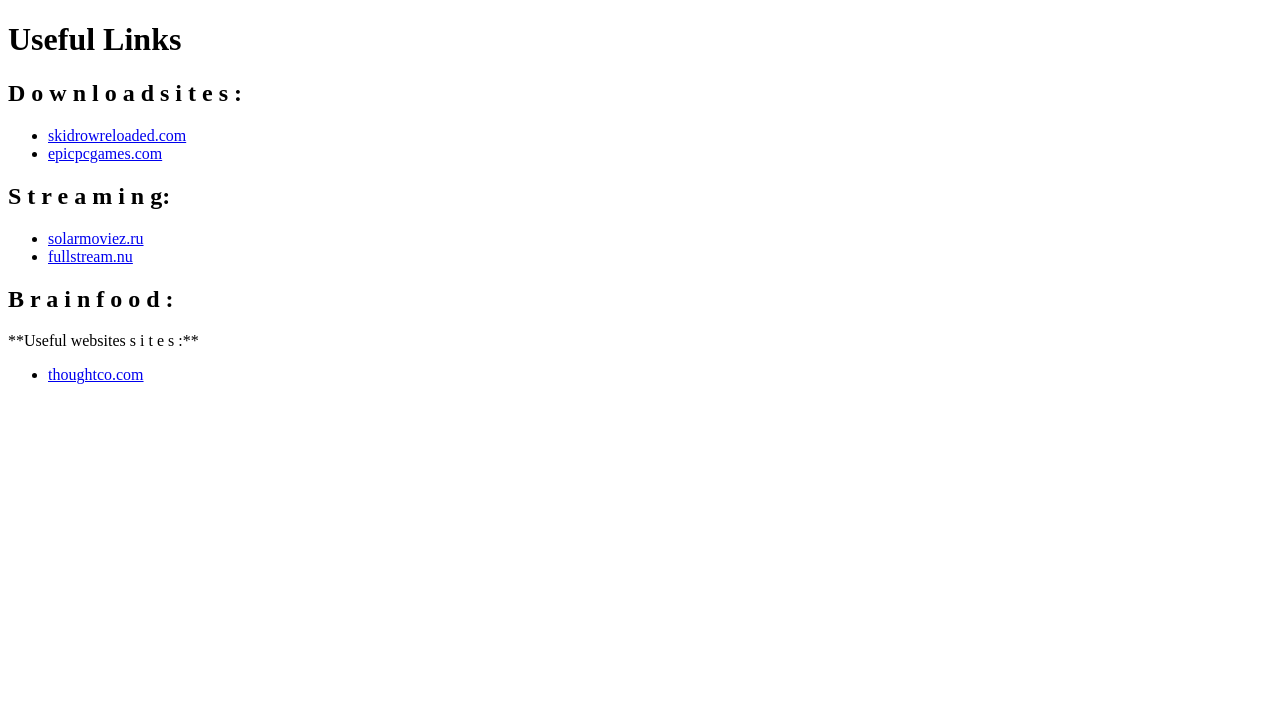
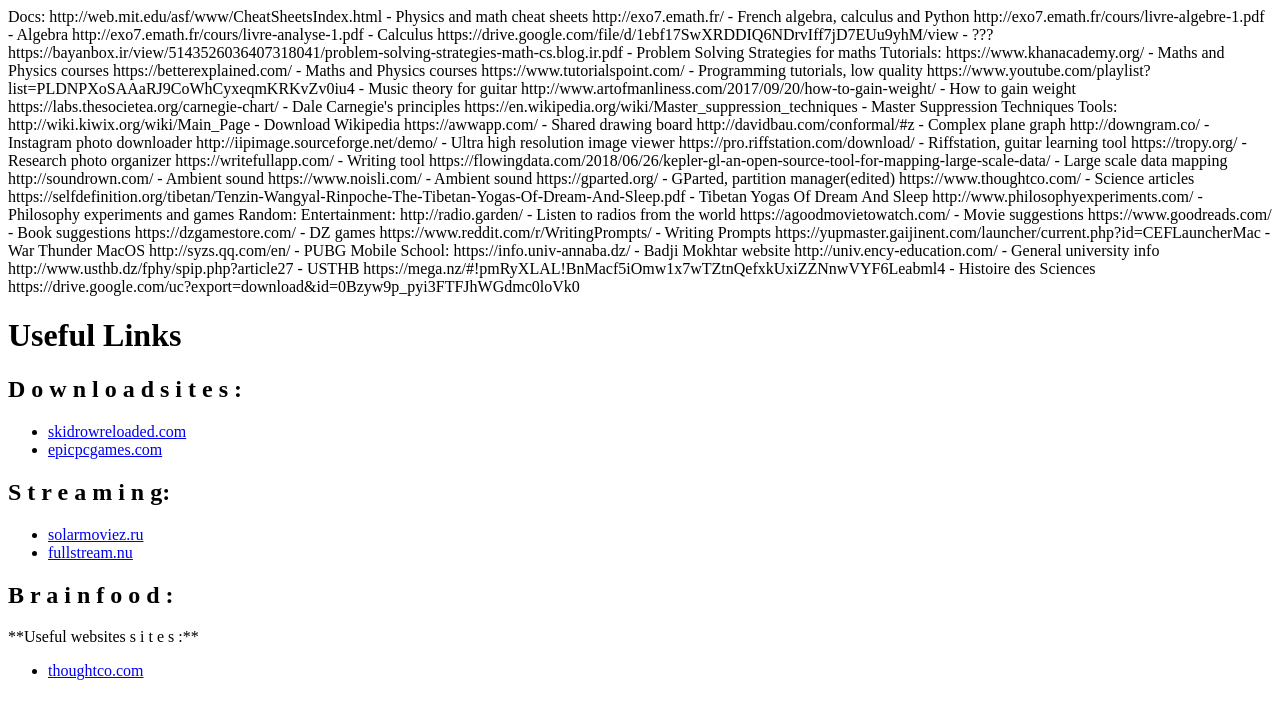
Before and after one commit to sgtskips/sgtskips.github.io, a plain HTML site: page index.html in a window 1280 px wide. Drawn offline with Linux system fonts and the light colour scheme.

Commit message:
Basic one web page files
added .css
rearrenged current existing links

```diff
--- a/index.html
+++ b/index.html
@@ -2,6 +2,65 @@
 <html>
 
 <body>
+    <div class="">
+
+
+    </div>
+    <div class="main">
+
+                Docs:
+                    http://web.mit.edu/asf/www/CheatSheetsIndex.html - Physics and math cheat sheets
+                    http://exo7.emath.fr/ - French algebra, calculus and Python
+                    http://exo7.emath.fr/cours/livre-algebre-1.pdf - Algebra
+                    http://exo7.emath.fr/cours/livre-analyse-1.pdf - Calculus
+                    https://drive.google.com/file/d/1ebf17SwXRDDIQ6NDrvIff7jD7EUu9yhM/view - ???
+                    https://bayanbox.ir/view/5143526036407318041/problem-solving-strategies-math-cs.blog.ir.pdf - Problem Solving Strategies for maths
+                Tutorials:
+                    https://www.khanacademy.org/ - Maths and Physics courses
+                    https://betterexplained.com/ - Maths and Physics courses
+                    https://www.tutorialspoint.com/ - Programming tutorials, low quality
+                    https://www.youtube.com/playlist?list=PLDNPXoSAAaRJ9CoWhCyxeqmKRKvZv0iu4 - Music theory for guitar
+                    http://www.artofmanliness.com/2017/09/20/how-to-gain-weight/ - How to gain weight
+                    https://labs.thesocietea.org/carnegie-chart/ - Dale Carnegie's principles
+                    https://en.wikipedia.org/wiki/Master_suppression_techniques - Master Suppression Techniques
+                Tools:
+                    http://wiki.kiwix.org/wiki/Main_Page - Download Wikipedia
+                    https://awwapp.com/ - Shared drawing board
+                    http://davidbau.com/conformal/#z - Complex plane graph
+                    http://downgram.co/ - Instagram  photo downloader
+                    http://iipimage.sourceforge.net/demo/ - Ultra high resolution image viewer
+                    https://pro.riffstation.com/download/ -  Riffstation, guitar learning tool
+                    https://tropy.org/ - Research photo organizer
+                    https://writefullapp.com/ - Writing tool
+                    https://flowingdata.com/2018/06/26/kepler-gl-an-open-source-tool-for-mapping-large-scale-data/ - Large scale data mapping
+                    http://soundrown.com/ - Ambient sound
+                    https://www.noisli.com/ - Ambient sound
+                    https://gparted.org/ - GParted, partition manager(edited)
+                    https://www.thoughtco.com/ - Science articles
+                    https://selfdefinition.org/tibetan/Tenzin-Wangyal-Rinpoche-The-Tibetan-Yogas-Of-Dream-And-Sleep.pdf - Tibetan Yogas Of Dream And Sleep
+                    http://www.philosophyexperiments.com/ - Philosophy experiments and games
+                Random:
+                Entertainment:
+                    http://radio.garden/ - Listen to radios from the world
+                    https://agoodmovietowatch.com/ - Movie suggestions
+                    https://www.goodreads.com/ - Book suggestions
+                    https://dzgamestore.com/ - DZ games
+                    https://www.reddit.com/r/WritingPrompts/ - Writing Prompts
+                    https://yupmaster.gaijinent.com/launcher/current.php?id=CEFLauncherMac - War Thunder MacOS
+                    http://syzs.qq.com/en/ - PUBG Mobile
+                School:
+                    https://info.univ-annaba.dz/ - Badji Mokhtar website
+                    http://univ.ency-education.com/ - General university info
+                    http://www.usthb.dz/fphy/spip.php?article27 - USTHB
+                    https://mega.nz/#!pmRyXLAL!BnMacf5iOmw1x7wTZtnQefxkUxiZZNnwVYF6Leabml4 - Histoire des Sciences
+                   <a>https://drive.google.com/uc?export=download&id=0Bzyw9p_pyi3FTFJhWGdmc0loVk0</a>
+
+
+
+
+
+
+
         <h1>Useful Links</h1>
             <h2>D o w n l o a d  s i t e s :</h2>
                 <ul>
@@ -13,7 +72,6 @@
             <ul>
                 <li><a href="https://www.solarmoviez.ru">solarmoviez.ru </a></li>
                 <li><a href="https://www.fullstream.nu">fullstream.nu</a></li>
-
             </ul>
 
 
@@ -23,6 +81,8 @@
                         <li><a href="https://www.thoughtco.com/">thoughtco.com</a></li>
 
                     </ul>
+    </div>
+
 
 
 
--- /dev/null
+++ b/style.css
@@ -0,0 +1 @@
+font: "courrier new"
```
Lines whose indentation alone changed are shown as unchanged.
